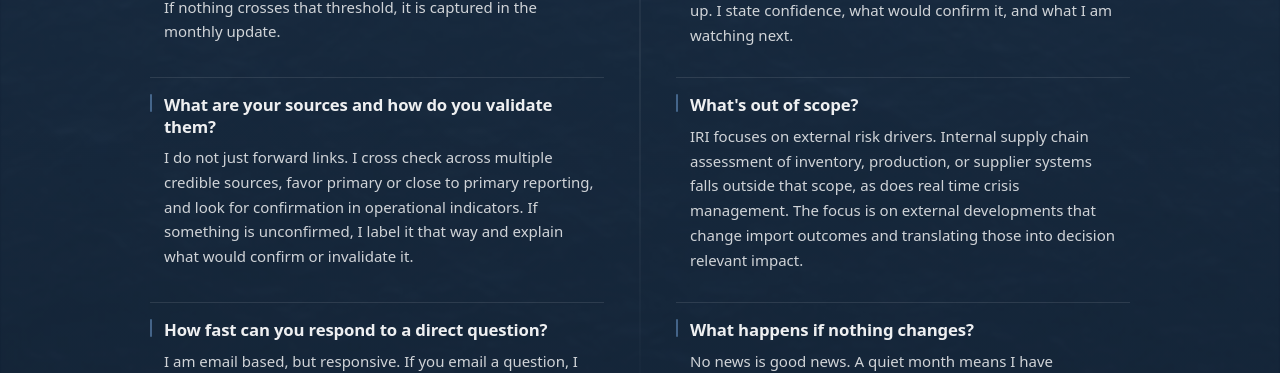
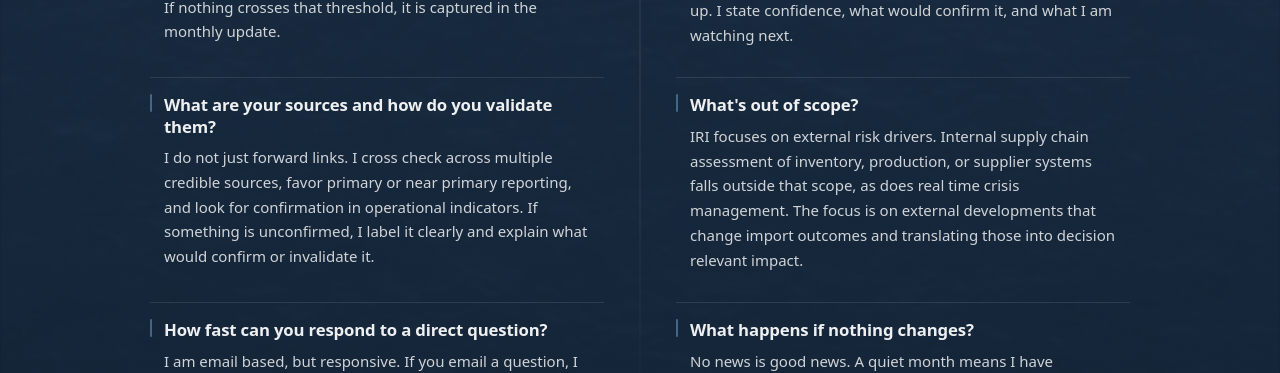
Before and after one commit to importrisk/import-risk-intelligence-site, a Jekyll site: the page built from coverage.html, in a window 1280 px wide and 900 px high, scrolled down 2386 px. Shown: the part 113-486 px from the top of the window. Built offline with Jekyll 4.4.1, drawn with Linux system fonts in a browser that asks for light colours.

Commit message:
Update coverage.html

```diff
--- a/coverage.html
+++ b/coverage.html
@@ -245,7 +245,7 @@ css: /method.css?v=100
             <div class="mp-faq-item" role="listitem">
               <h4 class="mp-q">What are your sources and how do you validate them?</h4>
               <p class="mp-a">
-                I do not just forward links. I cross check across multiple credible sources, favor primary or close to primary reporting, and look for confirmation in operational indicators. If something is unconfirmed, I label it that way and explain what would confirm or invalidate it.
+                I do not just forward links. I cross check across multiple credible sources, favor primary or near primary reporting, and look for confirmation in operational indicators. If something is unconfirmed, I label it clearly and explain what would confirm or invalidate it.
               </p>
             </div>
 
```
